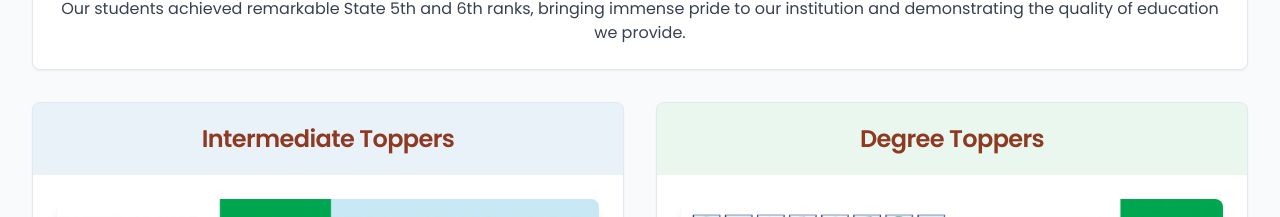
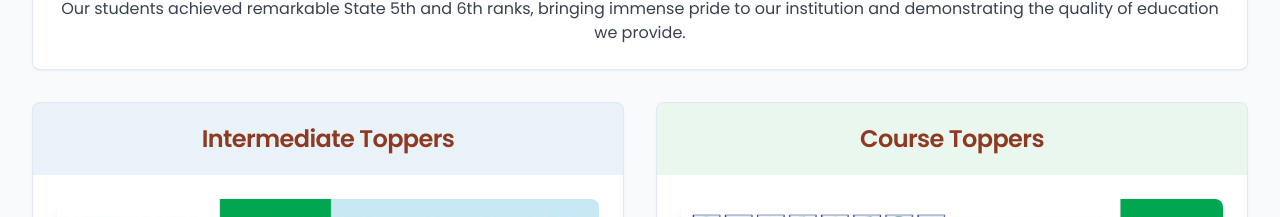
Before and after one commit to saiavinash77/mahatmagandhi-junior-degree-college, a React (Vite) app: page / in a window 1280 px wide. Shown: the part 5780-5997 px from the top of the page. Built offline with nearby package versions, Linux system fonts and the light colour scheme.

Commit message:
Fix: Incorrect Toppers Section
Corrected the "Academic Toppers" section to accurately reflect the achievements, ensuring the displayed information aligns with the intended content.

```diff
--- a/src/components/Achievements.tsx
+++ b/src/components/Achievements.tsx
@@ -96,12 +96,12 @@ const Achievements = () => {
 
             <Card className="overflow-hidden">
               <CardHeader className="bg-college-green/10">
-                <CardTitle className="text-center text-college-maroon">Degree Toppers</CardTitle>
+                <CardTitle className="text-center text-college-maroon">Course Toppers</CardTitle>
               </CardHeader>
               <CardContent className="p-6">
                 <img
                   src="/lovable-uploads/4492021c-c704-4f11-9b04-cc019fae99da.png"
-                  alt="Degree Course Toppers"
+                  alt="Course Toppers"
                   className="w-full h-auto rounded-lg shadow-lg"
                 />
               </CardContent>
```
